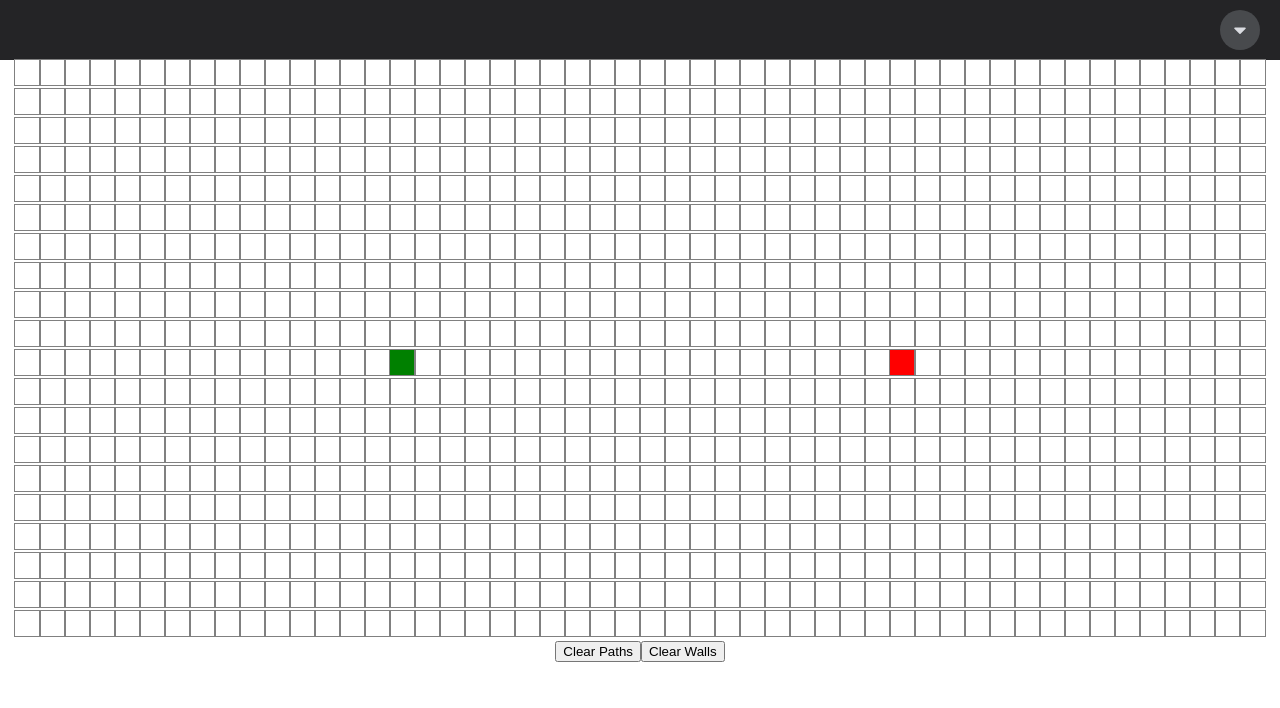
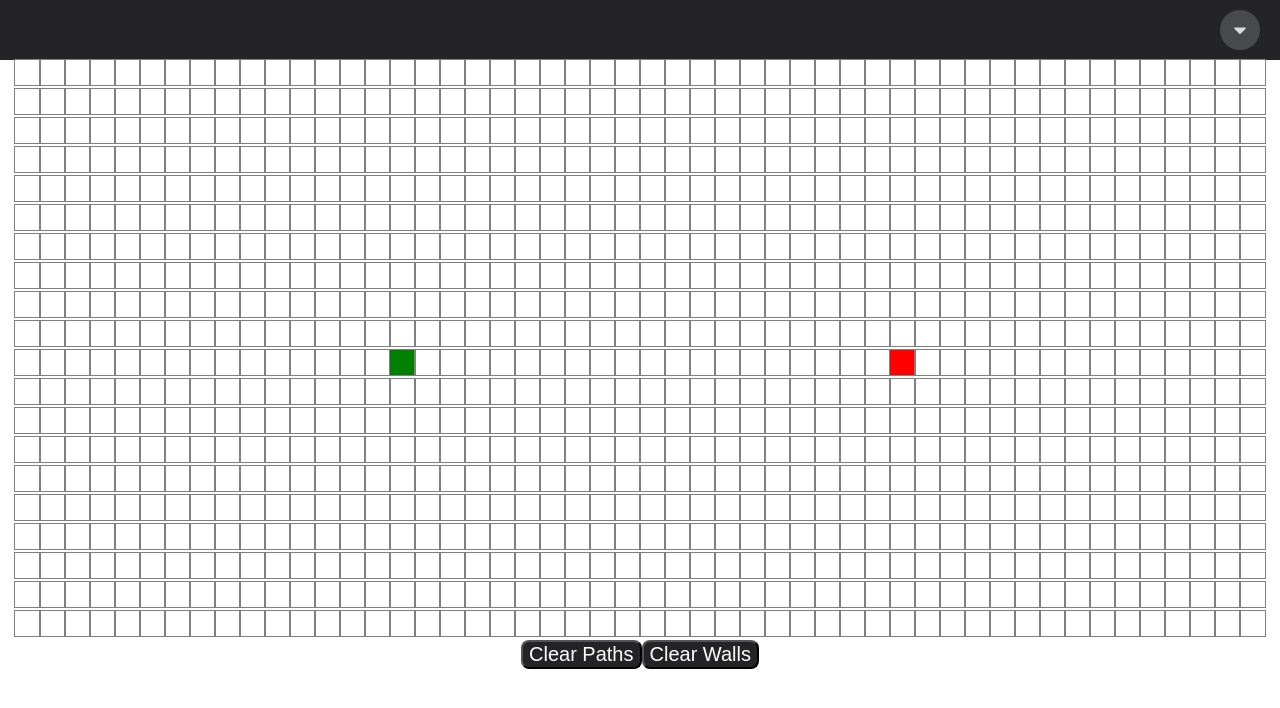
Before and after one commit to TakuHazard/PathFinderVisualizingTool, a React (Create React App) app: page / in a window 1280 px wide. Shown: the top 708 px of the page. Built offline with nearby package versions, Linux system fonts and the light colour scheme.

Commit message:
Added buttons and styles

```diff
--- a/src/PathfindingVisualizer/PathfindingVisualizer.jsx
+++ b/src/PathfindingVisualizer/PathfindingVisualizer.jsx
@@ -90,8 +90,8 @@ export default class PathfindingVisualizer extends Component {
                 })}
             </div>
             <div>
-                <button>Clear Paths</button>
-                <button>Clear Walls</button>
+                <button className = "buttonHome">Clear Paths</button>
+                <button className = "buttonHome">Clear Walls</button>
             </div>
           </>
       );
--- a/src/index.css
+++ b/src/index.css
@@ -101,7 +101,6 @@ a {
   border-radius : var(--border-radius);
   padding : 1rem;
   overflow : hidden;
-
   transition : height var(--speed)
 }
 
@@ -174,3 +173,10 @@ a {
   color : white;
   font-family: Arial, Helvetica, sans-serif;
 }
+
+.buttonHome{
+  color : white;
+  background-color : #242426;
+  font-size :20px;
+  border-radius: 8px;
+}
```
